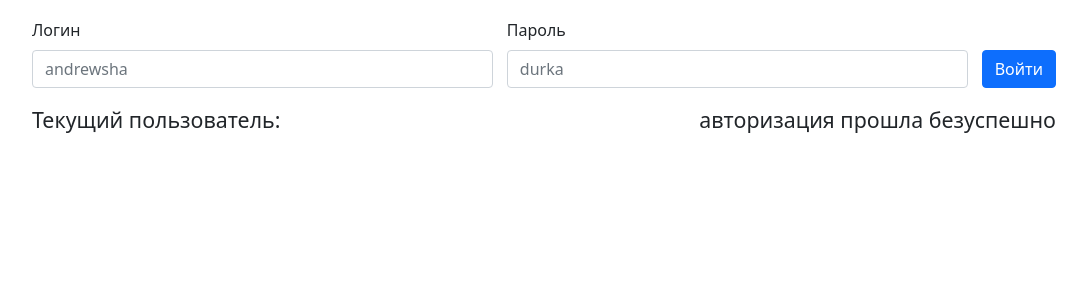
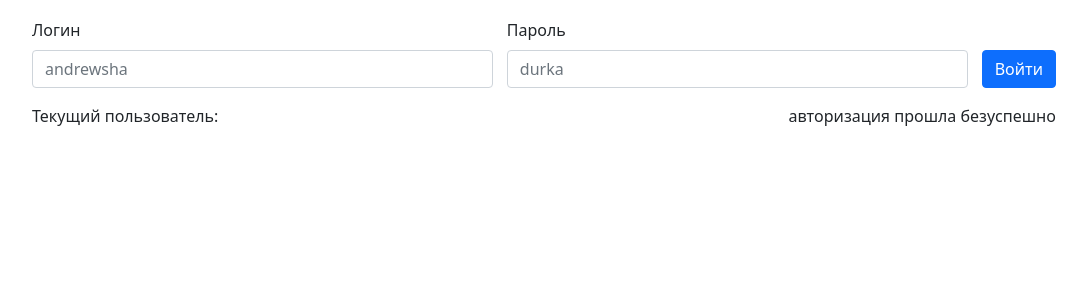
Before and after one commit to markov-avl/Chat, a PHP site: page /?login=1 in a window 1280 px wide. Shown: the top 300 px of the page, without its empty margins (96-1183 px from the left). Run offline with PHP 8.4, Linux system fonts and the light colour scheme.

Commit message:
fixed css

```diff
--- a/static/styles.css
+++ b/static/styles.css
@@ -43,15 +43,18 @@ body {
     flex-direction: row;
     justify-content: space-between;
     width: 100%;
-    height: 32px;
-    font-size: 16pt;
+    font-size: 100%;
     margin: 16px 0;
+}
+
+.user__name {
+    text-align: end;
 }
 
 .messages__wrapper {
     display: flex;
     justify-content: start;
-    height: calc(100% - 240px);
+    height: calc(100% - 256px);
     width: 100%;
     margin-bottom: 16px;
 }
```
